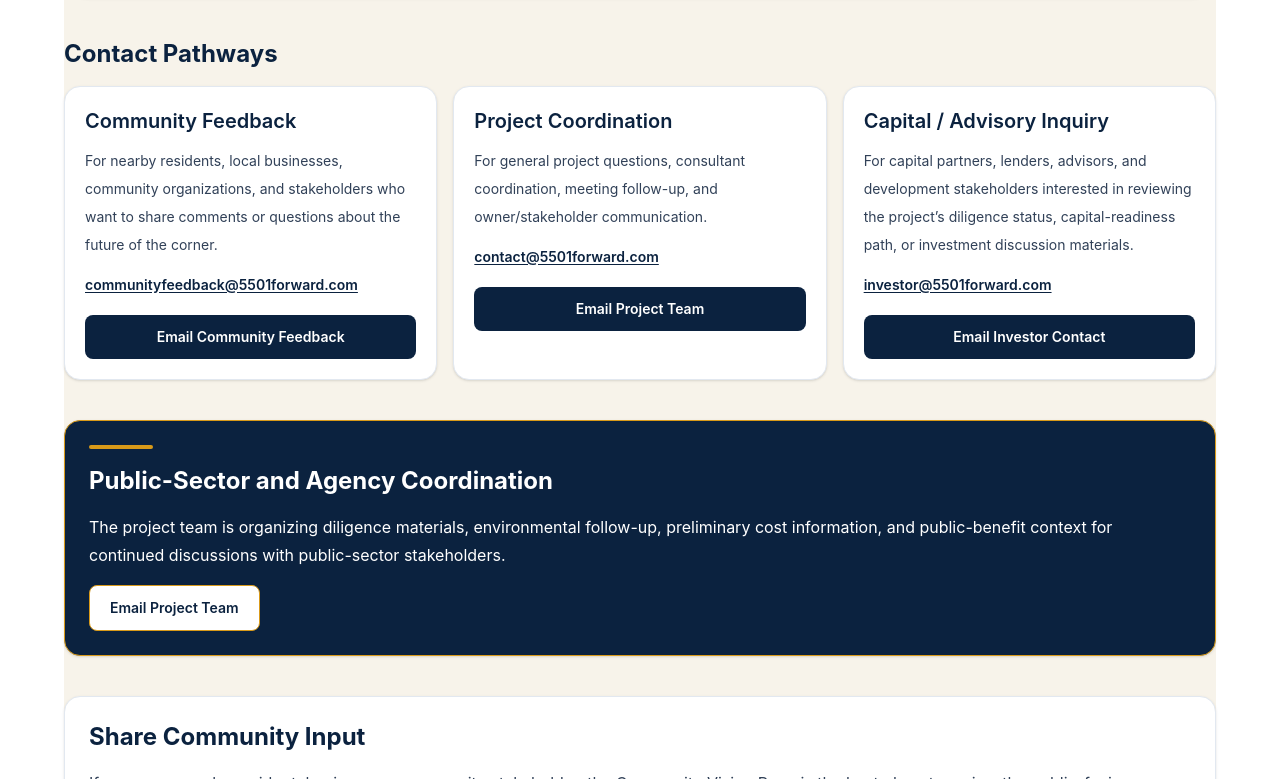
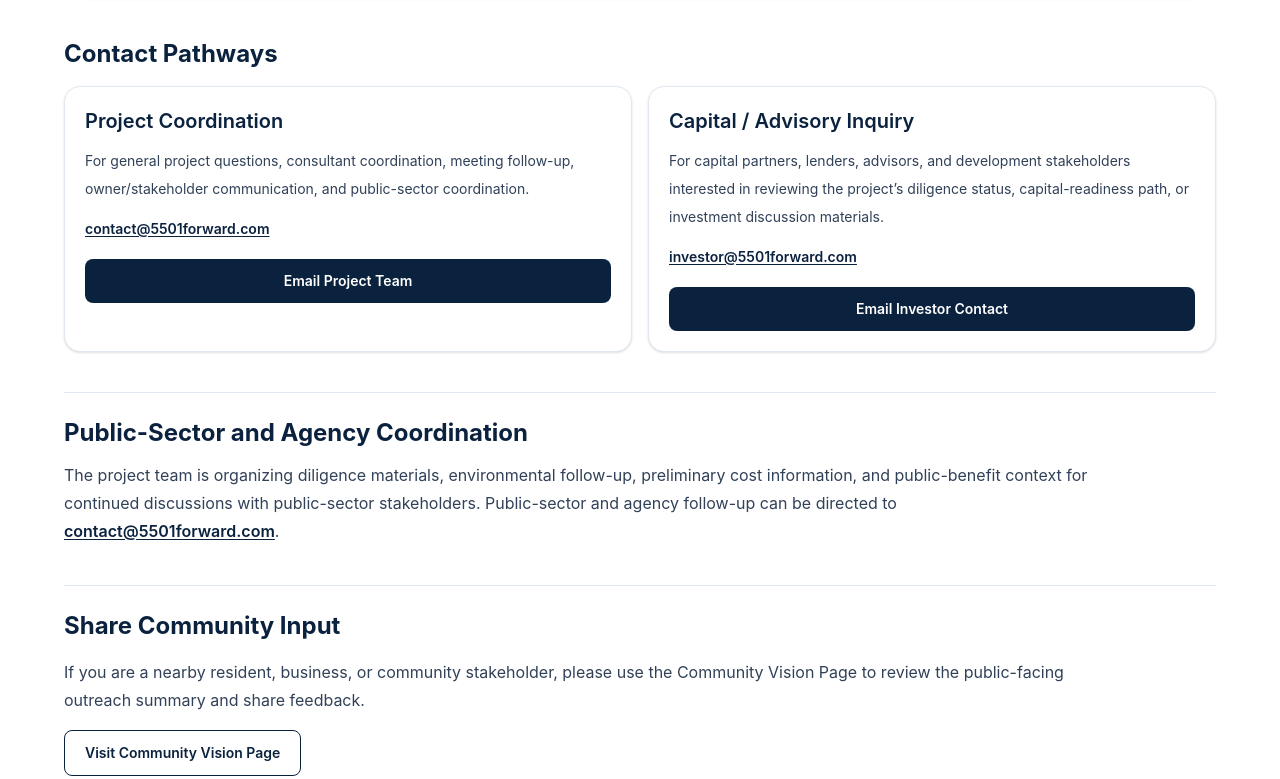
Before and after one commit to martinez-frank/5501-forward-site, a Next.js app: page /contact in a window 1280 px wide. Shown: the part 461-1240 px from the top of the page. Built offline with nearby package versions, Linux system fonts and the light colour scheme.

Commit message:
Refine contact page into cleaner two-pathway hub

```diff
--- a/app/contact/page.tsx
+++ b/app/contact/page.tsx
@@ -4,22 +4,14 @@ import Link from 'next/link'
 export const metadata: Metadata = {
   title: 'Contact 5501 Forward',
   description:
-    'Contact pathways for community feedback, project coordination, public-sector follow-up, and capital-readiness discussions for 5501 E. 33rd Avenue.',
+    'Contact pathways for project coordination, public-sector follow-up, and capital-readiness discussions for 5501 E. 33rd Avenue.',
 }
 
 const contactPathways = [
   {
-    title: 'Community Feedback',
-    description:
-      'For nearby residents, local businesses, community organizations, and stakeholders who want to share comments or questions about the future of the corner.',
-    email: 'communityfeedback@5501forward.com',
-    cta: 'Email Community Feedback',
-    href: 'mailto:communityfeedback@5501forward.com?subject=Community%20Feedback%20for%205501%20E.%2033rd%20Avenue',
-  },
-  {
     title: 'Project Coordination',
     description:
-      'For general project questions, consultant coordination, meeting follow-up, and owner/stakeholder communication.',
+      'For general project questions, consultant coordination, meeting follow-up, owner/stakeholder communication, and public-sector coordination.',
     email: 'contact@5501forward.com',
     cta: 'Email Project Team',
     href: 'mailto:contact@5501forward.com?subject=5501%20Forward%20Project%20Inquiry',
@@ -36,12 +28,12 @@ const contactPathways = [
 
 export default function ContactPage() {
   return (
-    <div className="mx-auto w-full max-w-6xl space-y-8 bg-[#F7F3EA] pb-10 text-[#0B223F] sm:space-y-10">
+    <div className="mx-auto w-full max-w-6xl space-y-8 pb-10 text-[#0B223F] sm:space-y-10">
       <section className="rounded-3xl border border-[#D99A19] bg-white px-6 py-10 shadow-sm sm:px-10 sm:py-14">
         <p className="text-xs font-semibold uppercase tracking-[0.2em] text-[#D99A19]">Contact Hub</p>
         <h1 className="mt-3 text-3xl font-bold tracking-tight text-[#0B223F] sm:text-4xl">Contact 5501 Forward</h1>
         <p className="mt-4 max-w-4xl text-base leading-7 text-[#0B223F] sm:text-lg">
-          For community feedback, project coordination, public-sector follow-up, and capital-readiness discussions related to 5501 E. 33rd Avenue.
+          For project coordination, public-sector follow-up, and capital-readiness discussions related to 5501 E. 33rd Avenue.
         </p>
         <p className="mt-5 rounded-xl border border-[#D99A19] bg-[#fffdf8] px-4 py-3 text-sm leading-6 text-[#0B223F]">
           5501 Forward is in an early planning, due diligence, and outreach phase. No final design, financing package, construction scope, or approval has been finalized.
@@ -50,7 +42,7 @@ export default function ContactPage() {
 
       <section className="space-y-4">
         <h2 className="text-2xl font-bold text-[#0B223F]">Contact Pathways</h2>
-        <div className="grid gap-4 md:grid-cols-3">
+        <div className="grid gap-4 md:grid-cols-2">
           {contactPathways.map((pathway) => (
             <article key={pathway.title} className="flex h-full flex-col rounded-2xl border border-slate-200 bg-white p-5 shadow-sm">
               <h3 className="text-xl font-semibold text-[#0B223F]">{pathway.title}</h3>
@@ -72,24 +64,21 @@ export default function ContactPage() {
         </div>
       </section>
 
-      <section className="space-y-4 rounded-2xl border border-[#D99A19] bg-[#0B223F] p-6 text-white shadow-sm">
-        <div className="h-1 w-16 rounded-full bg-[#D99A19]" aria-hidden />
-        <h2 className="text-2xl font-bold text-white">Public-Sector and Agency Coordination</h2>
-        <p className="leading-7 text-white">
-          The project team is organizing diligence materials, environmental follow-up, preliminary cost information, and public-benefit context for continued discussions with public-sector stakeholders.
+      <section className="space-y-3 border-t border-slate-200 pt-6">
+        <h2 className="text-2xl font-bold text-[#0B223F]">Public-Sector and Agency Coordination</h2>
+        <p className="max-w-5xl leading-7 text-slate-700">
+          The project team is organizing diligence materials, environmental follow-up, preliminary cost information, and public-benefit context for continued discussions with public-sector stakeholders. Public-sector and agency follow-up can be directed to{' '}
+          <a href="mailto:contact@5501forward.com" className="font-semibold text-[#0B223F] underline underline-offset-2 hover:text-[#13263a]">
+            contact@5501forward.com
+          </a>
+          .
         </p>
-        <a
-          href="mailto:contact@5501forward.com?subject=5501%20Forward%20Public-Sector%20Coordination"
-          className="inline-flex w-full items-center justify-center rounded-lg border border-[#D99A19] bg-white px-5 py-3 text-sm font-semibold text-[#0B223F] transition hover:bg-[#fff8e7] sm:w-auto"
-        >
-          Email Project Team
-        </a>
       </section>
 
-      <section className="space-y-4 rounded-2xl border border-slate-200 bg-white p-6 shadow-sm">
+      <section className="space-y-4 border-t border-slate-200 pt-6">
         <h2 className="text-2xl font-bold text-[#0B223F]">Share Community Input</h2>
-        <p className="leading-7 text-slate-700">
-          If you are a nearby resident, business, or community stakeholder, the Community Vision Page is the best place to review the public-facing outreach summary and share feedback.
+        <p className="max-w-5xl leading-7 text-slate-700">
+          If you are a nearby resident, business, or community stakeholder, please use the Community Vision Page to review the public-facing outreach summary and share feedback.
         </p>
         <Link
           href="/community"
@@ -99,7 +88,7 @@ export default function ContactPage() {
         </Link>
       </section>
 
-      <footer className="rounded-2xl border border-[#D99A19] bg-[#fffdf8] px-5 py-4 text-sm leading-6 text-[#0B223F]">
+      <footer className="rounded-2xl border-t border-slate-200 bg-slate-50/70 px-5 py-4 text-xs leading-6 text-slate-600">
         This page is for communication and planning purposes only. It does not represent a securities offering, public funding approval, final development approval, or construction commitment.
       </footer>
     </div>
```
